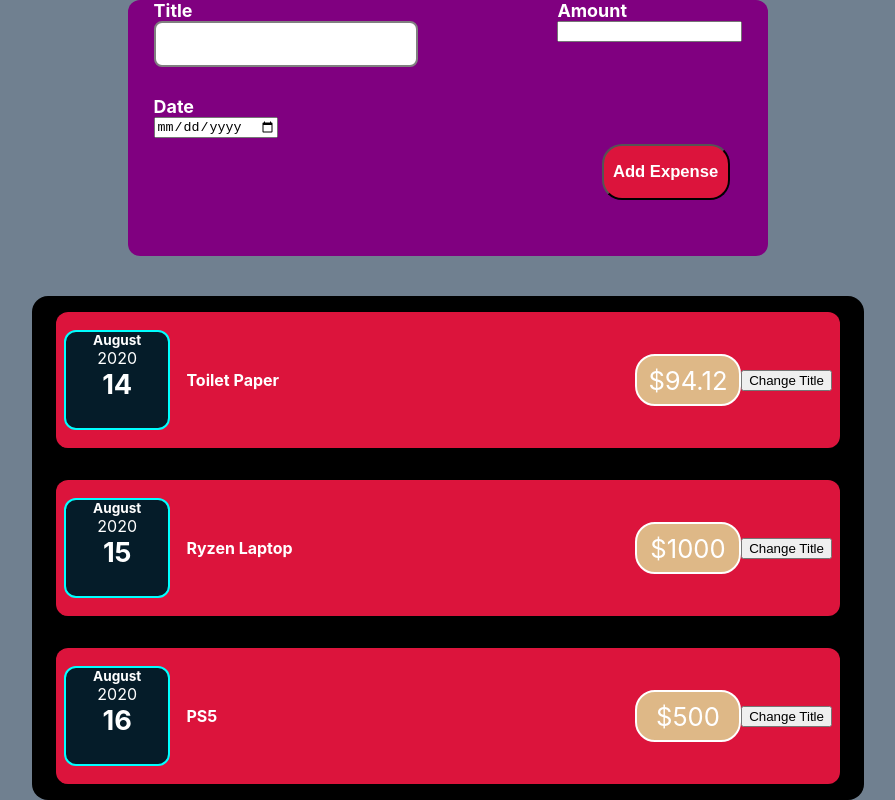
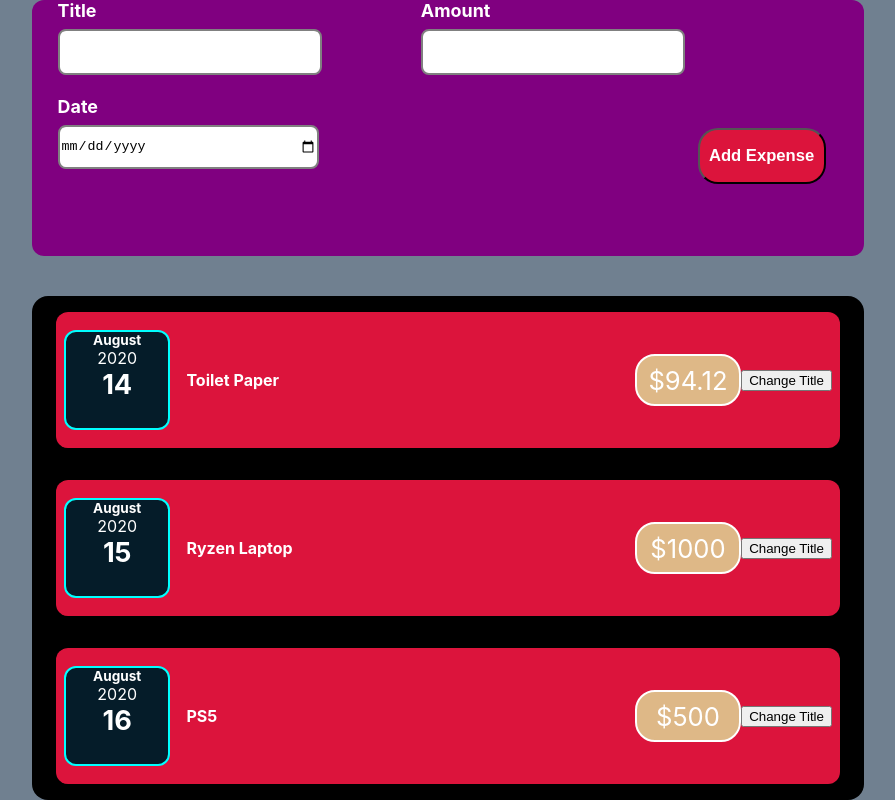
Before and after one commit to PrabeshPP/ReactJS_Learn, a React (Create React App) app: page / in a window 1280 px wide. Shown: the whole page, without its empty margins (192-1087 px from the left). Built offline with nearby package versions, Linux system fonts and the light colour scheme.

Commit message:
styling the form

```diff
--- a/src/components/NewExpense/Form.css
+++ b/src/components/NewExpense/Form.css
@@ -7,6 +7,7 @@
     flex-direction: column;
     position: absolute;
     left: 2vw;
+
 
 
 }
@@ -22,20 +23,29 @@
     width: 20vw;
     border-radius: 8px;
     border: 2px grey solid;
+    margin-top: 1vh;
 }
 
 .Form-amount{
     display: flex;
     flex-direction: column;
     position: absolute;
-    right: 2vw;
-
+    right: 14vw;
 }
 
 .Form-amount label{
     font-size: 1.4vw;
     color: white;
     font-weight: bold;
+}
+
+.Form-amount input{
+    height: 5vh;
+    width: 20vw;
+    border-radius: 8px;
+    border: 2px grey solid;
+    margin-top: 1vh;
+
 }
 
 .Form-date{
@@ -51,6 +61,14 @@
 
 }
 
+.Form-date input{
+    height: 5vh;
+    width: 20vw;
+    border-radius: 8px;
+    border: 2px grey solid;
+    margin-top: 1vh;
+}
+
 
 
 
@@ -64,6 +82,6 @@
    color: white;
    position: absolute;
    right: 3vw;
-   top:18vh ;
+   top:16vh ;
 
 }
--- a/src/components/NewExpense/NewExpense.css
+++ b/src/components/NewExpense/NewExpense.css
@@ -1,7 +1,7 @@
 .NewExpense{
     background-color: purple;
     height: 40vh;
-    width: 50vw;
+    width: 65vw;
     border-radius: 12px;
 
 }
```
